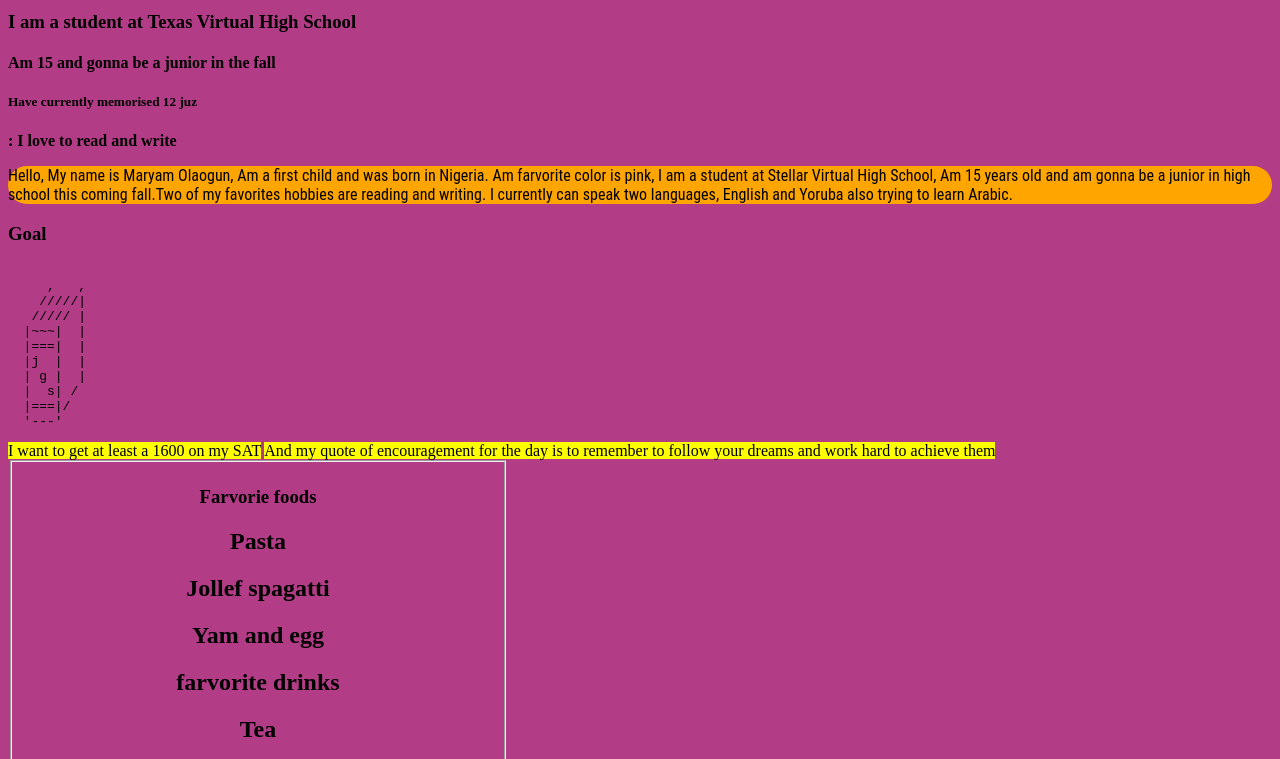
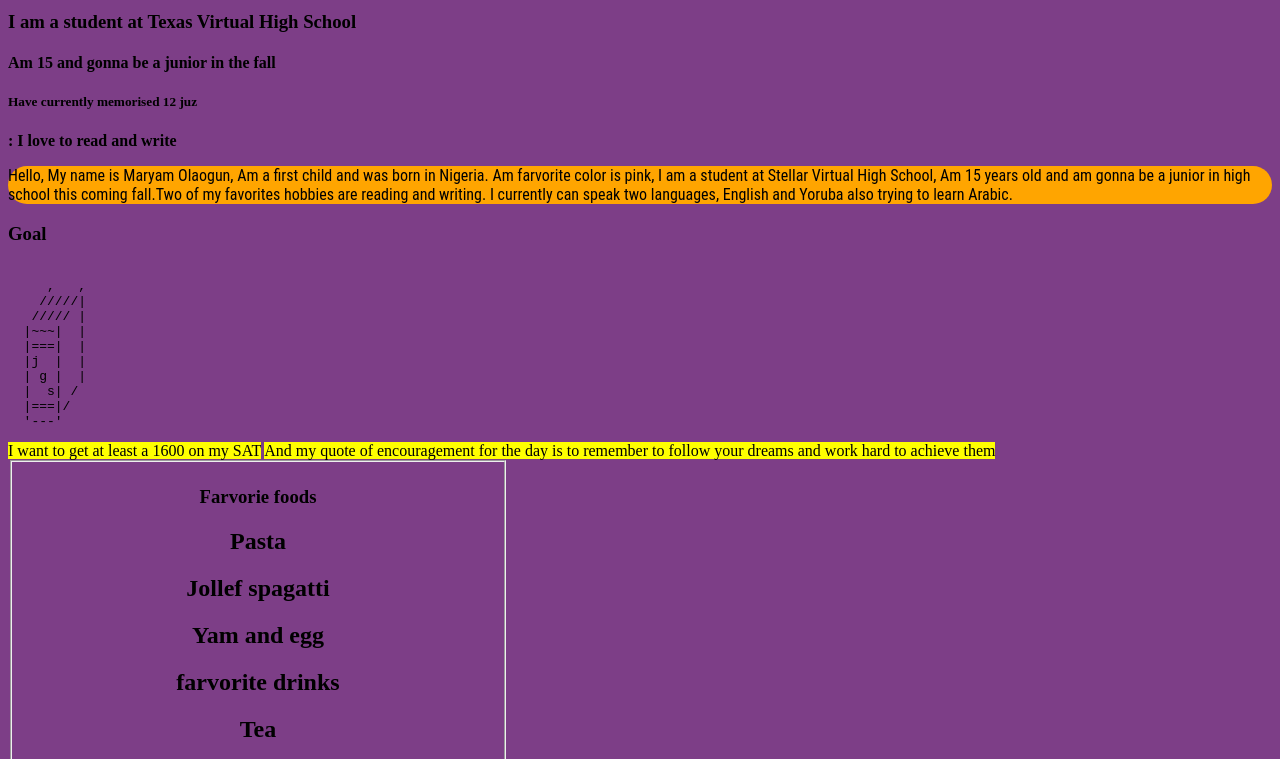
Before and after one commit to Maryamonline/MaryamWebsite, a plain HTML site: page index.html in a window 1280 px wide. Shown: the part 371-1130 px from the top of the page. Drawn offline with Linux system fonts and the light colour scheme.

Commit message:
Update style.css

```diff
--- a/style.css
+++ b/style.css
@@ -1,10 +1,10 @@
 body{
-background-color:#B33C86;
+background-color:#7D3E87;
 font-family: "font-family: "Ga Maamli", sans-serif;
 }
 
 h1{
-color:white;
+color: white;
 
 text-align: center;
 }
```
